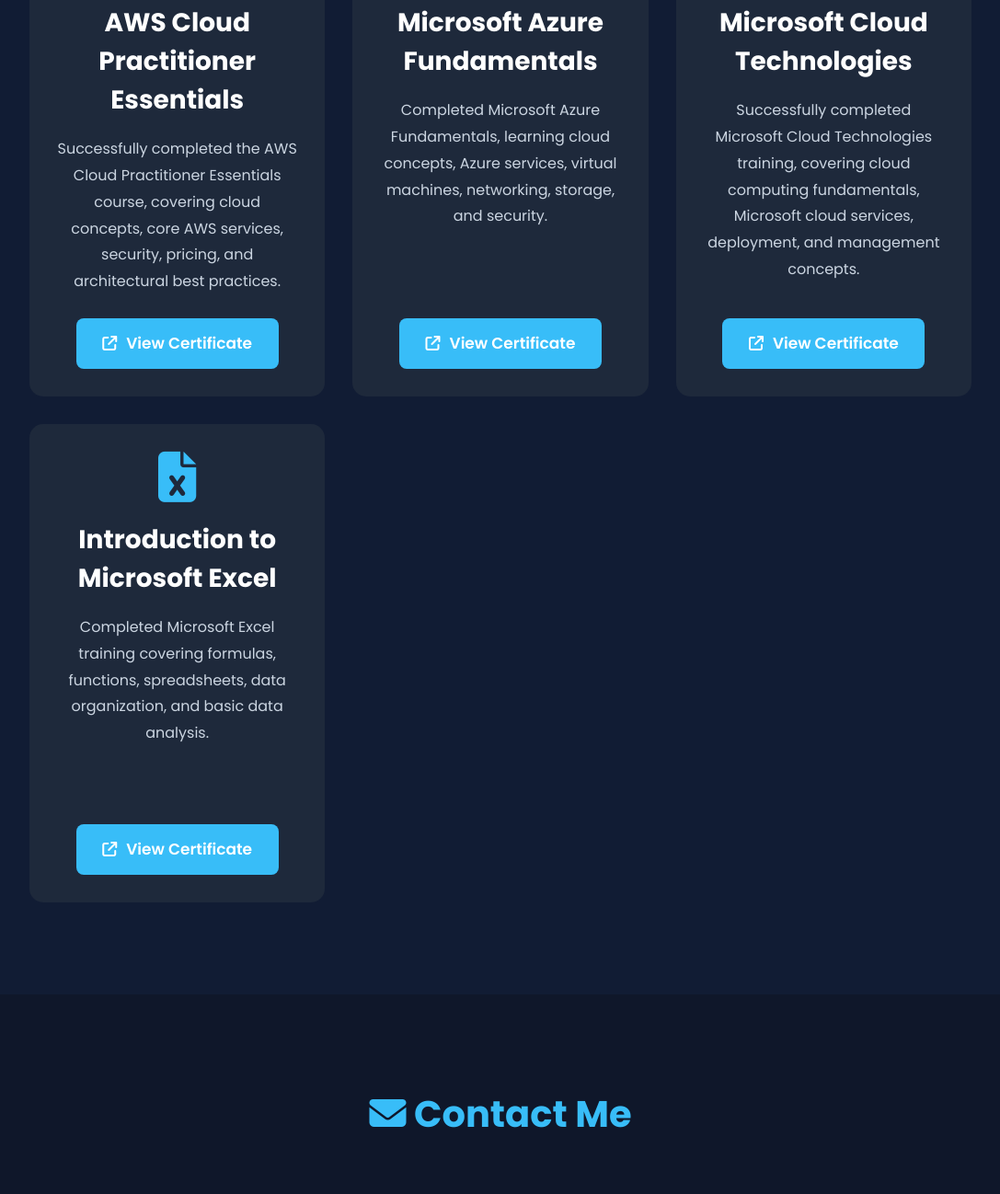
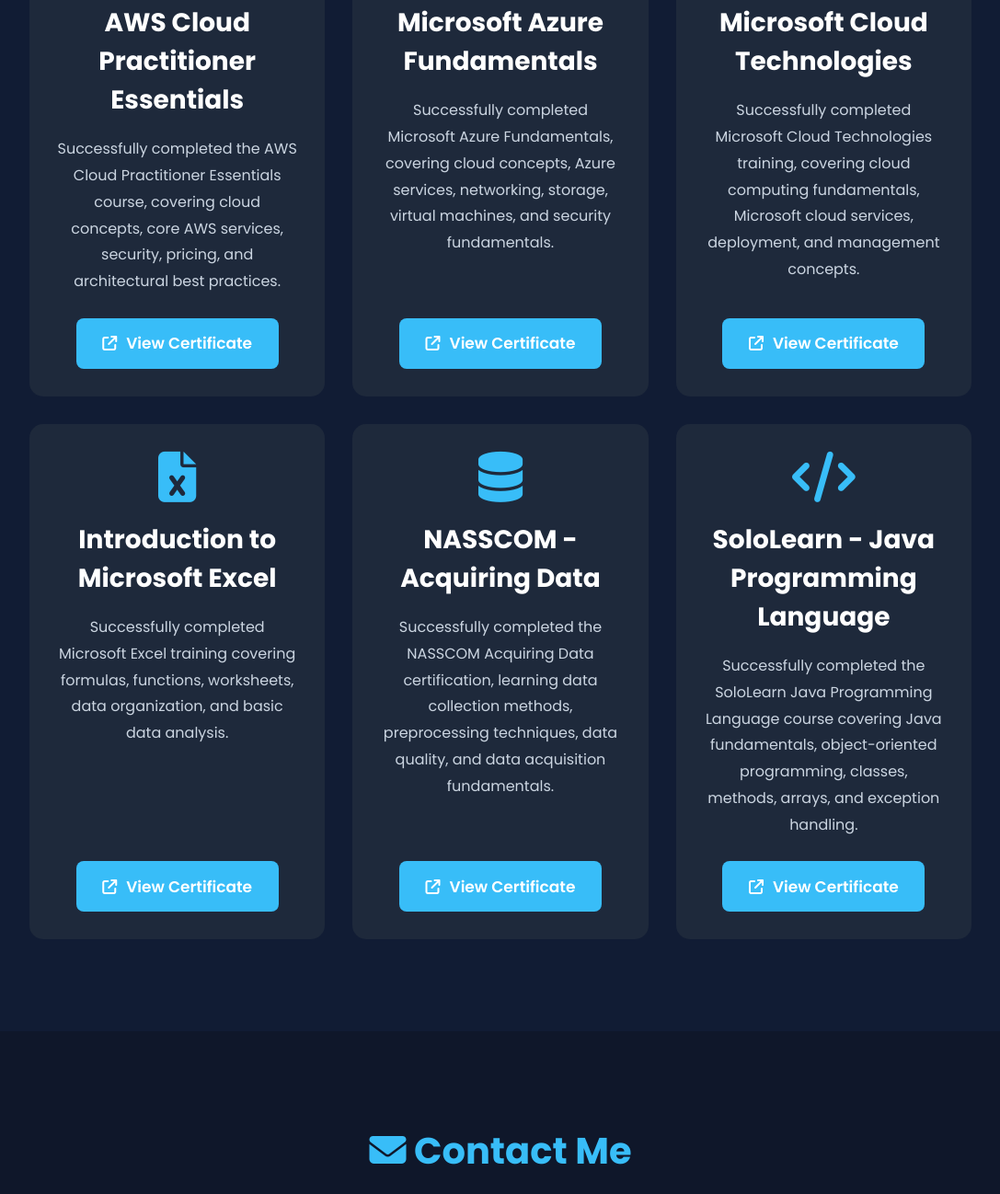
Before and after one commit to charitha06ui/Portfolio-Website, a plain HTML site: page index.html in a window 1280 px wide. Shown: the part 5618-6916 px from the top of the page at 92% size, without its empty margins (96-1183 px from the left). Drawn offline with Linux system fonts and the light colour scheme.

Commit message:
Added GitHub and LinkedIn links

```diff
--- a/index.html
+++ b/index.html
@@ -565,8 +565,9 @@
             <h3>Microsoft Azure Fundamentals</h3>
 
             <p>
-                Completed Microsoft Azure Fundamentals, learning cloud concepts,
-                Azure services, virtual machines, networking, storage, and security.
+                Successfully completed Microsoft Azure Fundamentals, covering cloud
+                concepts, Azure services, networking, storage, virtual machines,
+                and security fundamentals.
             </p>
 
             <a href="#" target="_blank">
@@ -597,7 +598,7 @@
 
         </div>
 
-        <!-- MS Excel -->
+        <!-- Microsoft Excel -->
 
         <div class="certificate-card">
 
@@ -606,8 +607,50 @@
             <h3>Introduction to Microsoft Excel</h3>
 
             <p>
-                Completed Microsoft Excel training covering formulas, functions,
-                spreadsheets, data organization, and basic data analysis.
+                Successfully completed Microsoft Excel training covering formulas,
+                functions, worksheets, data organization, and basic data analysis.
+            </p>
+
+            <a href="#" target="_blank">
+                <i class="fa-solid fa-arrow-up-right-from-square"></i>
+                View Certificate
+            </a>
+
+        </div>
+
+        <!-- NASSCOM -->
+
+        <div class="certificate-card">
+
+            <i class="fa-solid fa-database"></i>
+
+            <h3>NASSCOM - Acquiring Data</h3>
+
+            <p>
+                Successfully completed the NASSCOM Acquiring Data certification,
+                learning data collection methods, preprocessing techniques,
+                data quality, and data acquisition fundamentals.
+            </p>
+
+            <a href="#" target="_blank">
+                <i class="fa-solid fa-arrow-up-right-from-square"></i>
+                View Certificate
+            </a>
+
+        </div>
+
+        <!-- SoloLearn Java -->
+
+        <div class="certificate-card">
+
+            <i class="fa-solid fa-code"></i>
+
+            <h3>SoloLearn - Java Programming Language</h3>
+
+            <p>
+                Successfully completed the SoloLearn Java Programming Language
+                course covering Java fundamentals, object-oriented programming,
+                classes, methods, arrays, and exception handling.
             </p>
 
             <a href="#" target="_blank">
@@ -657,15 +700,15 @@
                 <span>Andhra Pradesh, India</span>
             </div>
 
-            <div class="contact-social">
+            <div class="social-icons">
 
-                <a href="#" target="_blank">
-                    <i class="fab fa-github"></i>
-                </a>
+               <a href="https://github.com/charitha06ui" target="_blank" aria-label="GitHub">
+                  <i class="fa-brands fa-github"></i>
+               </a>
 
-                <a href="#" target="_blank">
-                    <i class="fab fa-linkedin"></i>
-                </a>
+               <a href="https://www.linkedin.com/in/balasubramanyam-charitha" target="_blank" aria-label="LinkedIn">
+                  <i class="fa-brands fa-linkedin"></i>
+               </a>
 
             </div>
 
```
